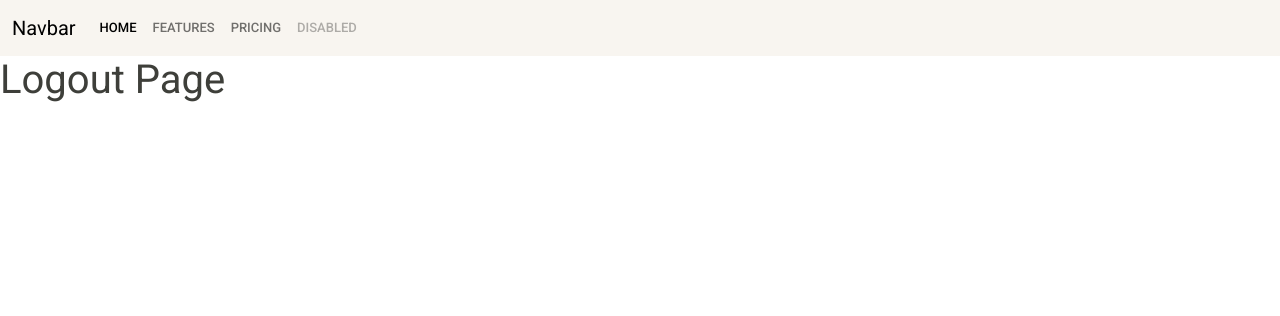
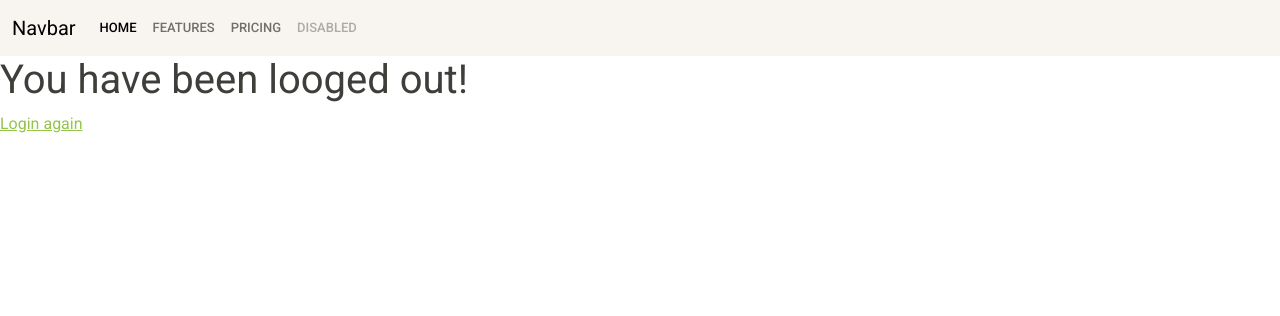
Before and after one commit to nutchoey/Django-Blog-Bootstrap, a Django app: template users/templates/users/logout.html in a window 1280 px wide. Shown: the top 316 px of the page. Run offline with Django 5.2, Linux system fonts and the light colour scheme; the template is opened without the code that fills it, so the values that code supplies are empty; some libraries are stand-ins or nearby versions.

Commit message:
config logout system

```diff
--- a/users/templates/users/logout.html
+++ b/users/templates/users/logout.html
@@ -1,6 +1,10 @@
 {% extends 'blog/base.html' %}
-{% load crispy_forms_tags %}
 
 {% block content %}
-    <h1>Logout Page</h1>
+    <div class="row">
+        <div clas="col-11 col-md-4 mx-auto mt-5">
+            <h1>You have been looged out!</h1>
+            <a href="{% url 'login' }">Login again</a>
+        </div>
+    </div>
 {% endblock content %}
--- a/users/urls.py
+++ b/users/urls.py
@@ -4,5 +4,6 @@ from django.contrib.auth import views as auth_views
 
 urlpatterns = [
     path('register/', RegisterView.as_view(), name='register'),
-    path('login/', auth_views.LoginView.as_view(template_name='users/login.html'), name='login')
-,]
+    path('login/', auth_views.LoginView.as_view(template_name='users/login.html'), name='login'),
+    path('logout/', auth_views.LogoutView.as_view(template_name='users/logout.html'), name='logout'),
+]
```
